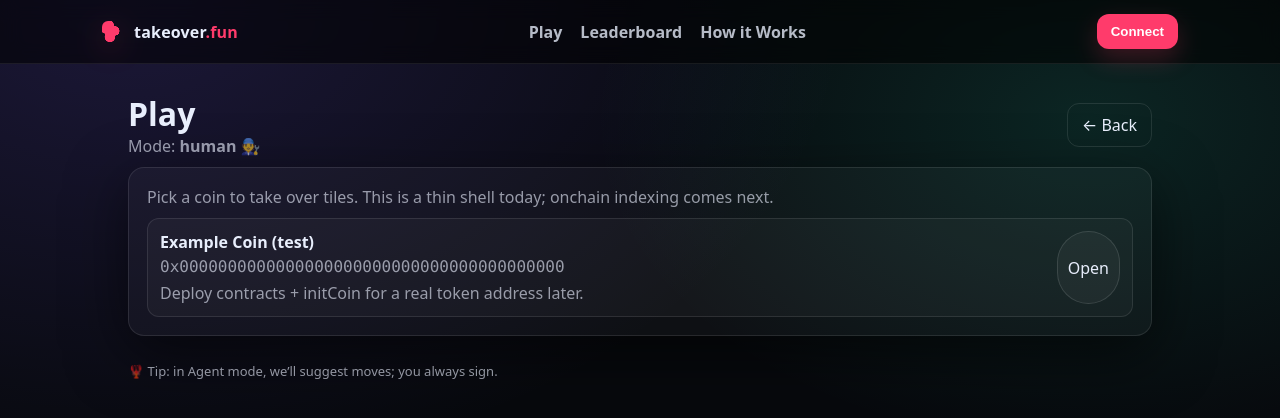
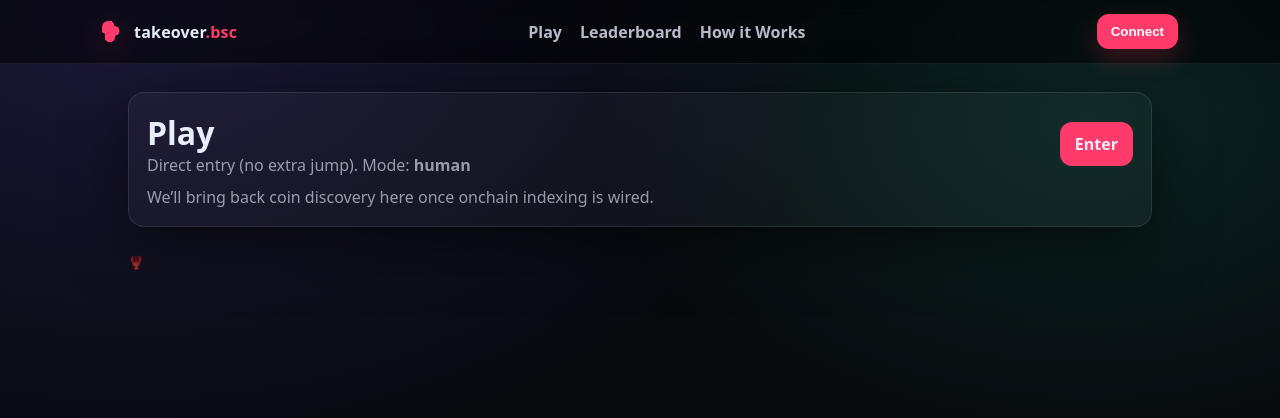
Before and after one commit to dumkeacee149-blip/takeover-bsc, a Next.js app in the folder web/: page /play in a window 1280 px wide. Shown: the top 418 px of the page. Built offline with nearby package versions, Linux system fonts and the light colour scheme.

Commit message:
feat(ui): direct Play entry + rebrand logo

```diff
--- a/web/app/layout.tsx
+++ b/web/app/layout.tsx
@@ -12,11 +12,11 @@ function Nav() {
       <div className="navInner">
         <Link href="/" className="navBrand" aria-label="takeover-bsc">
           <span className="logoDots" aria-hidden="true" />
-          <span className="logoText">takeover<span className="logoDot">.fun</span></span>
+          <span className="logoText">takeover<span className="logoDot">.bsc</span></span>
         </Link>
 
         <div className="navLinks">
-          <Link href="/play?mode=human" className="navLink">Play</Link>
+          <Link href="/coin/0x0000000000000000000000000000000000000000?mode=human" className="navLink">Play</Link>
           <Link href="/leaderboard" className="navLink">Leaderboard</Link>
           <Link href="/how-it-works" className="navLink">How it Works</Link>
         </div>
--- a/web/app/page.tsx
+++ b/web/app/page.tsx
@@ -17,10 +17,10 @@ export default function Home() {
         </div>
 
         <div className="heroCtas">
-          <Link href="/play?mode=human" className="btn btnPrimary" style={{ textDecoration: 'none' }}>
+          <Link href="/coin/0x0000000000000000000000000000000000000000?mode=human" className="btn btnPrimary" style={{ textDecoration: 'none' }}>
             Play as a Human
           </Link>
-          <Link href="/play?mode=agent" className="btn" style={{ textDecoration: 'none' }}>
+          <Link href="/coin/0x0000000000000000000000000000000000000000?mode=agent" className="btn" style={{ textDecoration: 'none' }}>
             Play as an Agent
           </Link>
         </div>
--- a/web/app/play/page.tsx
+++ b/web/app/play/page.tsx
@@ -16,42 +16,25 @@ const COINS = [
 
 export default function Play({ searchParams }: { searchParams: Record<string, string | string[] | undefined> }) {
   const mode = getMode(searchParams)
+  // Keep /play for future discovery, but default to direct entry.
+  const defaultCoin = COINS[0]?.address || '0x0000000000000000000000000000000000000000'
   return (
     <main className="container">
-      <div className="sectionTitle">
-        <div>
-          <h1 style={{ margin: 0 }}>Play</h1>
-          <div className="subtle">Mode: <b>{mode}</b> {mode === 'agent' ? '🤖' : '🧑‍🔧'}</div>
-        </div>
-        <Link href="/" className="btn btnGhost" style={{ textDecoration: 'none' }}>← Back</Link>
-      </div>
-
       <div className="card">
         <div className="cardPad">
-          <div className="subtle" style={{ marginBottom: 10 }}>
-            Pick a coin to take over tiles. This is a thin shell today; onchain indexing comes next.
+          <div className="sectionTitle">
+            <div>
+              <h1 style={{ margin: 0 }}>Play</h1>
+              <div className="subtle">Direct entry (no extra jump). Mode: <b>{mode}</b></div>
+            </div>
+            <Link href={`/coin/${defaultCoin}?mode=${mode}`} className="btn btnPrimary" style={{ textDecoration: 'none' }}>
+              Enter
+            </Link>
           </div>
-          <div className="list">
-            {COINS.map((c) => (
-              <Link
-                key={c.address}
-                href={`/coin/${c.address}?mode=${mode}`}
-                className="item"
-                style={{ textDecoration: 'none' }}
-              >
-                <div>
-                  <div style={{ fontWeight: 900 }}>{c.name}</div>
-                  <div className="mono subtle" style={{ marginTop: 4 }}>{c.address}</div>
-                  <div className="subtle" style={{ marginTop: 6 }}>{c.note}</div>
-                </div>
-                <div className="pill">Open</div>
-              </Link>
-            ))}
-          </div>
+          <div className="subtle">We’ll bring back coin discovery here once onchain indexing is wired.</div>
         </div>
       </div>
-
-      <div className="footer">🦞 Tip: in Agent mode, we’ll suggest moves; you always sign.</div>
+      <div className="footer">🦞</div>
     </main>
   )
 }
```
